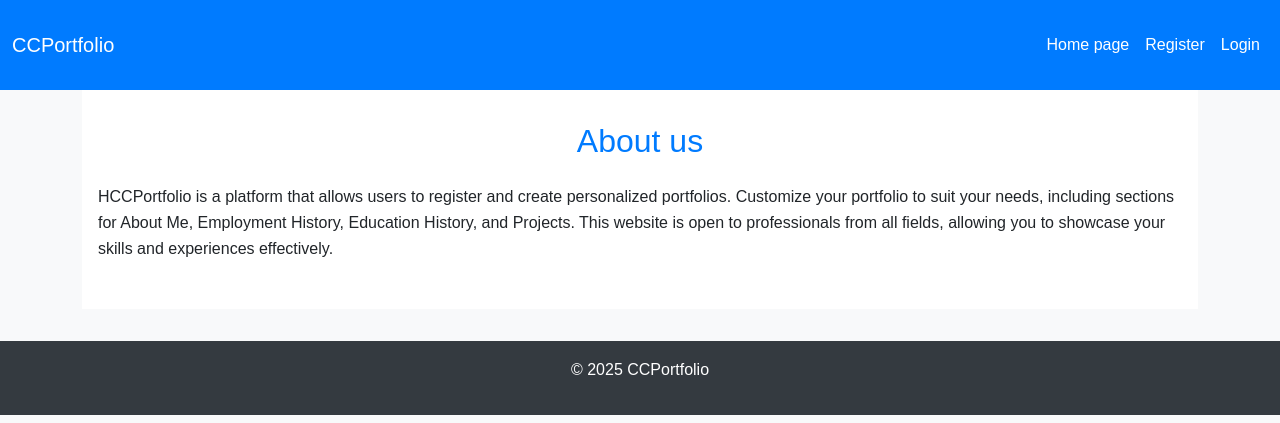
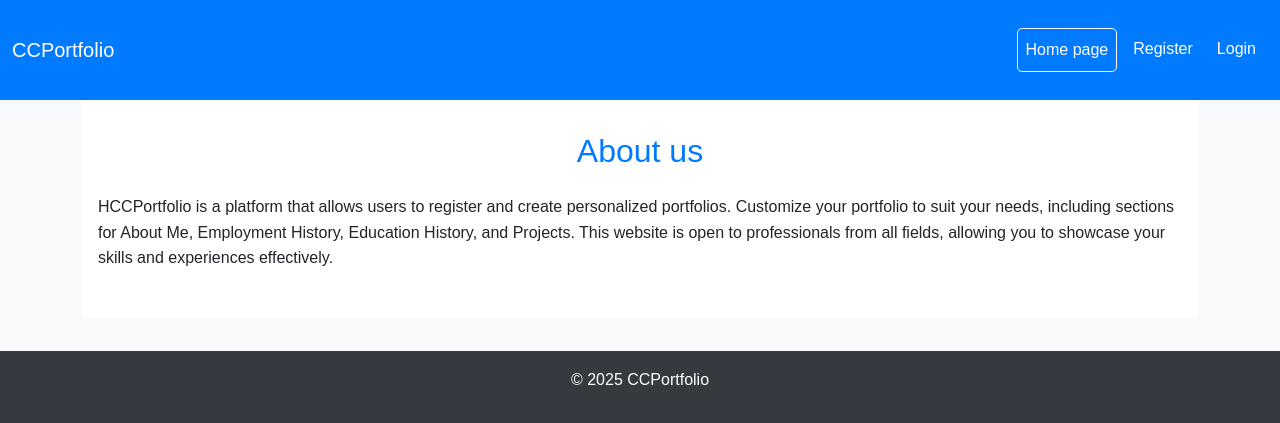
Before and after one commit to chrysanthusobinna/django-portfolio, a Django app: page / in a window 1280 px wide. Shown: the top 423 px of the page. Run offline with Django 4.2, Linux system fonts and the light colour scheme.

Commit message:
Update navigation with URL aliases and implement CSS for hover and active nav links with margin, rounded borders, and smooth transitions

```diff
--- a/static/css/styles.css
+++ b/static/css/styles.css
@@ -163,11 +163,17 @@ button.btn {
 .nav-link {
     font-size: 1rem;
     color: white !important;
+    transition: all 0.3s ease;
+    padding: 0.5rem 1rem;
+    margin: 0.25rem 0.25rem;
 }
 
-.nav-link:hover {
-    color: #f8f9fa;
+.nav-link:hover, .nav-link.active {
+    border: 1px solid white;
+    border-radius: 5px;
+    margin: 0.25rem 0.25rem;
 }
+
 
 .card-img-top {
     width: 100%;
--- a/templates/base.html
+++ b/templates/base.html
@@ -3,6 +3,13 @@
 {% url 'account_login' as login_url %}
 {% url 'account_signup' as signup_url %}
 {% url 'account_logout' as logout_url %}
+
+{% url 'home' as home_url %}
+{% url 'user_profile' user.username as user_profile_url %}
+{% url 'edit_user_profile' user.username as edit_user_profile_url %}
+{% url 'account_logout' as logout_url %}
+{% url 'account_signup' as signup_url %}
+{% url 'account_login' as login_url %}
 
 <!DOCTYPE html>
 <html lang="en">
@@ -32,37 +39,31 @@
                 <div class="collapse navbar-collapse" id="navbarNav">
                     <ul class="navbar-nav ms-auto">
                         <li class="nav-item">
-                            <a class="nav-link" href="{% url 'home' %}">Home page</a>
+                            <a class="nav-link {% if request.path == home_url %}active{% endif %}" href="{{ home_url }}">Home page</a>
                         </li>
                         {% if user.is_authenticated %}
                         {% if user.is_staff %}
                         <li class="nav-item">
-                            <a class="nav-link" href="{% url 'admin:index' %}">Admin</a>
+                            <a class="nav-link" href="{{ admin_url }}">Admin</a>
                         </li>
                         {% endif %}
                         <li class="nav-item">
-                            <a class="nav-link {% if request.path == user_profile %}active{% endif %}"
-                                href="{% url 'user_profile' user.username %}">View My Portfolio
-                            </a>
-                        </li>
-                        <li class="nav-item {% if request.path == edit_user_profile %}active{% endif %}">
-                            <a href="{% url 'edit_user_profile' user.username %}" class="nav-link">Edit My Portfolio</a>
+                            <a class="nav-link {% if request.path == user_profile_url %}active{% endif %}" href="{{ user_profile_url }}">View My Portfolio</a>
                         </li>
                         <li class="nav-item">
-                            <a class="nav-link {% if request.path == logout_url %}active{% endif %}"
-                                href="{% url 'account_logout' %}">Logout</a>
+                            <a class="nav-link {% if request.path == edit_user_profile_url %}active{% endif %}" href="{{ edit_user_profile_url }}">Edit My Portfolio</a>
+                        </li>
+                        <li class="nav-item">
+                            <a class="nav-link {% if request.path == logout_url %}active{% endif %}" href="{{ logout_url }}">Logout</a>
                         </li>
                         {% else %}
                         <li class="nav-item">
-                            <a class="nav-link {% if request.path == signup_url %}active{% endif %}"
-                                href="{% url 'account_signup' %}">Register</a>
+                            <a class="nav-link {% if request.path == signup_url %}active{% endif %}" href="{{ signup_url }}">Register</a>
                         </li>
                         <li class="nav-item">
-                            <a class="nav-link {% if request.path == login_url %}active{% endif %}"
-                                href="{% url 'account_login' %}">Login</a>
+                            <a class="nav-link {% if request.path == login_url %}active{% endif %}" href="{{ login_url }}">Login</a>
                         </li>
                         {% endif %}
-
                     </ul>
                 </div>
             </div>
```
